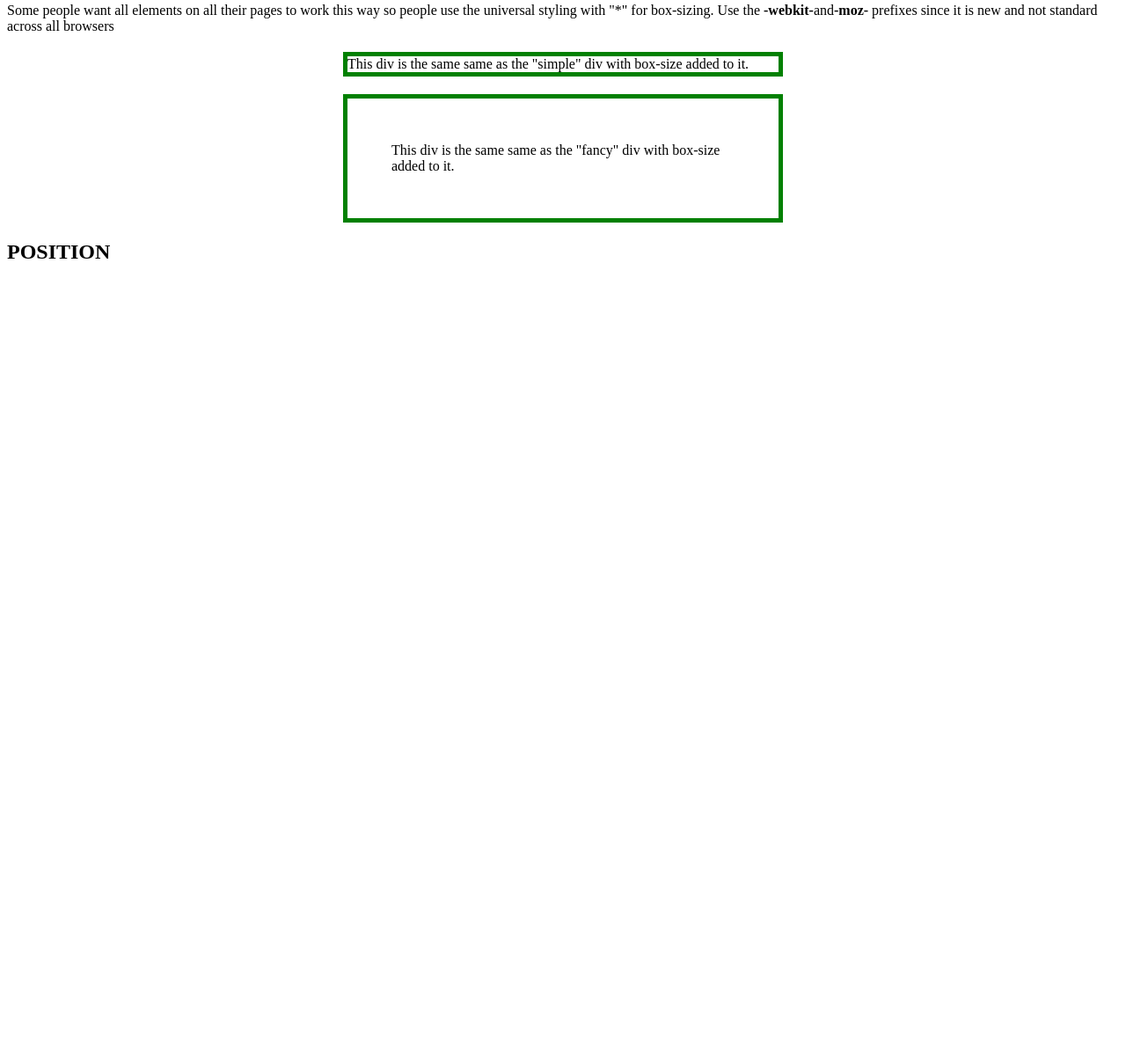
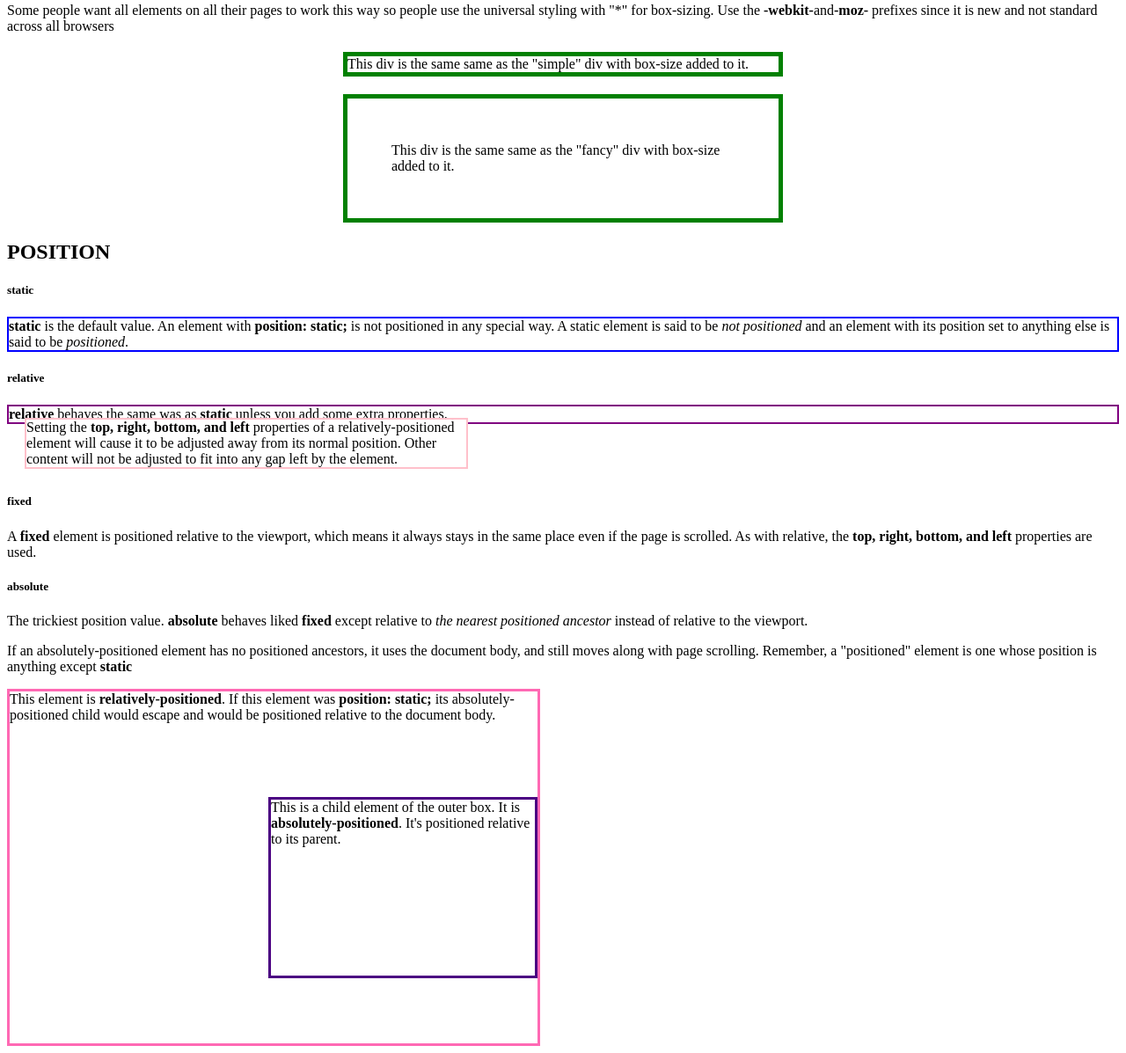
Before and after one commit to staysee/practice_work, a plain HTML site: page learn_layout/index.html in a window 1280 px wide. Shown: the part 693-1890 px from the top of the page at 88% size. Before the commit the page ends 1012 px from the top, so only its background shows below. Drawn offline with Linux system fonts and the light colour scheme.

Commit message:
went over positioning

```diff
--- a/learn_layout/index.html
+++ b/learn_layout/index.html
@@ -44,6 +44,46 @@ This div is the same same as the "fancy" div with box-size added to it.
 </div>
 
 <h2> POSITION</h2>
+<h5>static</h5>
+<div class="static">
+<b>static</b> is the default value. An element with <b>position: static;</b> is not positioned in any special way. A static element is said to be <i>not positioned</i> and an element with its position set to anything else is said to be <i>positioned</i>.
+</div>
+
+<h5>relative</h5>
+<div class="relative1">
+<b>relative</b> behaves the same was as <b>static</b> unless you add some extra properties.
+</div>
+
+<div class="relative2">
+Setting the <b>top, right, bottom, and left</b> properties of a relatively-positioned element will cause it to be adjusted away from its normal position. Other content will not be adjusted to fit into any gap left by the element.
+</div>
+
+<h5>fixed</h5>
+A <b>fixed</b> element is positioned relative to the viewport, which means it always stays in the same place even if the page is scrolled. As with relative, the <b>top, right, bottom, and left</b> properties are used.
+
+<div class="fixed">
+This is a <b>fixed div</b>. It doesn't leave a gap in the page where it would normally have been located.
+</div>
+
+<h5>absolute</h5>
+<p>The trickiest position value. <b>absolute</b> behaves liked <b>fixed</b> except relative to <i>the nearest positioned ancestor</i> instead of relative to the viewport.</p>
+<p>If an absolutely-positioned element has no positioned ancestors, it uses the document body, and still moves along with page scrolling. Remember, a "positioned" element is one whose position is anything except <b>static</b></p>
+
+<div class="relative">
+This element is <b>relatively-positioned</b>. If this element was <b>position: static;</b> its absolutely-positioned child would escape and would be positioned relative to the document body.
+
+  <div class="absolute">
+  This is a child element of the outer box. It is <b>absolutely-positioned</b>. It's positioned relative to its parent.
+  </div>
+</div>
+
+
+
+
+
+
+
+
 
 </body>
 </html>
--- a/learn_layout/style.css
+++ b/learn_layout/style.css
@@ -33,3 +33,47 @@
   -moz-box-sizing: border-box;
   box-sizing: border-box;
 }
+
+.static{
+  position: static;
+  border: 2px solid blue;
+}
+
+
+.relative1{
+  border: 2px solid purple;
+}
+
+.relative2{
+  border: 2px solid pink;
+  position: relative;
+  top: -7px;
+  left: 20px;
+  background-color: white;
+  width: 500px;
+}
+
+.fixed{
+  position: fixed;
+  border: 7px dotted yellow;
+  background-color: white;
+  top: 0;
+  right: 0;
+  width: 200px;
+}
+
+.relative{
+  position: relative;
+  border: 3px solid hotpink;
+  width: 600px;
+  height: 400px;
+}
+
+.absolute{
+  position: absolute;
+  border: 3px solid indigo;
+  top: 120px;
+  right: 0px;
+  width: 300px;
+  height: 200px;
+}
```
